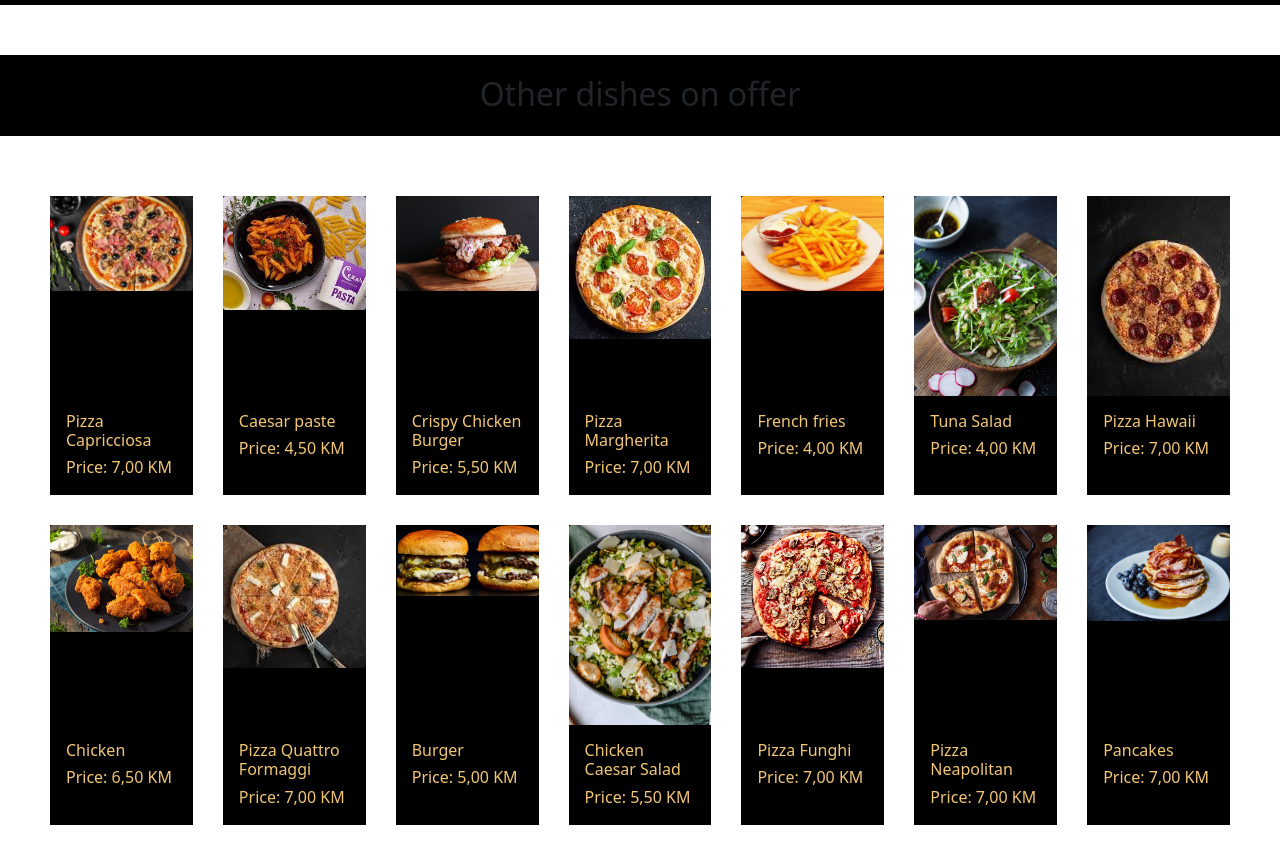
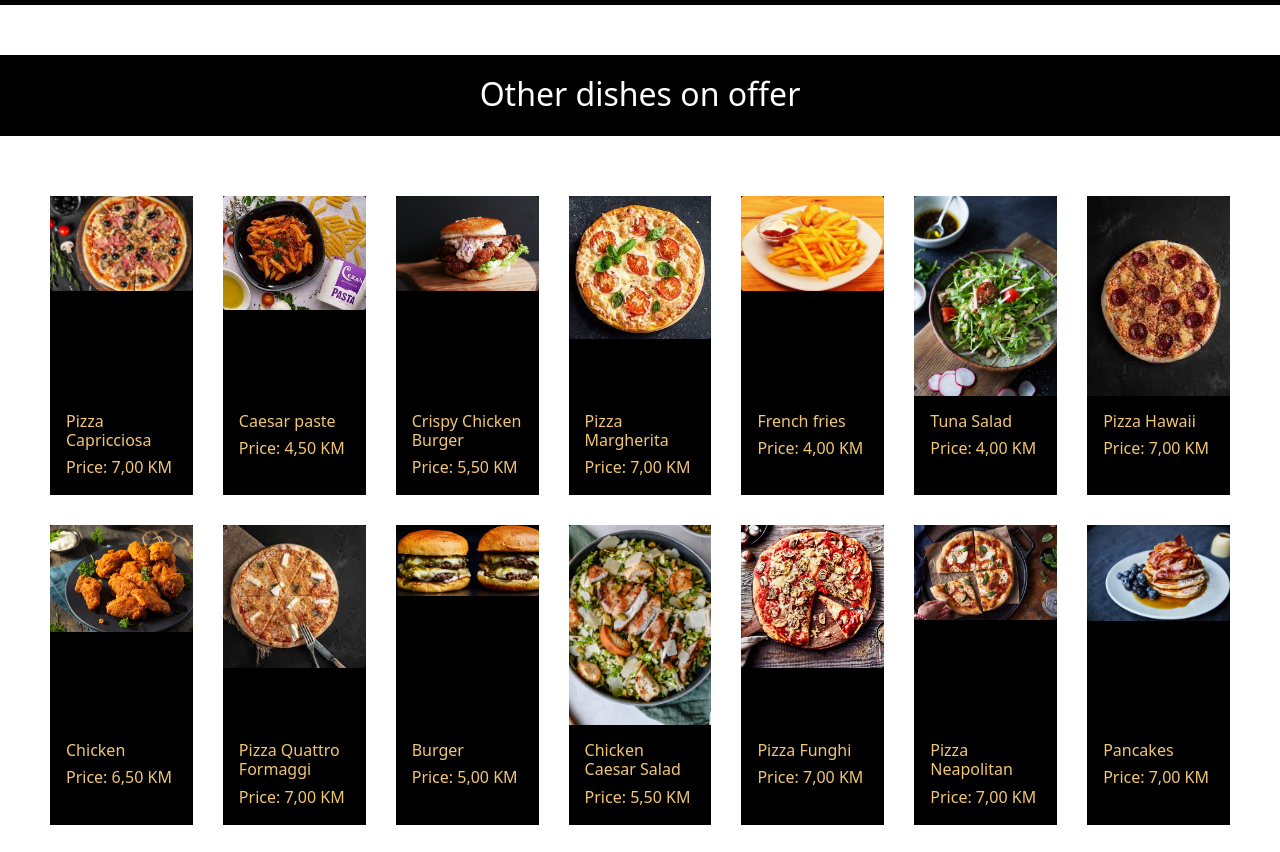
Before and after one commit to nejrariizviic/Fast-Food-Alamy, a plain HTML site: page index.html in a window 1280 px wide. Shown: the part 1022-1874 px from the top of the page. Drawn offline with nearby package versions, Linux system fonts and the light colour scheme; no server answers.

Commit message:
git push --all origin

```diff
--- a/index.html
+++ b/index.html
@@ -156,7 +156,7 @@
 
 
   <section class="more-foods" id="more-foods">
-      <h2 class="section-heading" class="text-light ">Other dishes on offer</h2>
+      <h2 class="section-heading">Other dishes on offer</h2>
          <div class="more-foods-grid">
 
             <div class="more-foods-card">
--- a/styles.css
+++ b/styles.css
@@ -160,6 +160,7 @@
   justify-content: center;
   display: flex;
   align-items: center;
+  color: white;
 }
 
 
```
